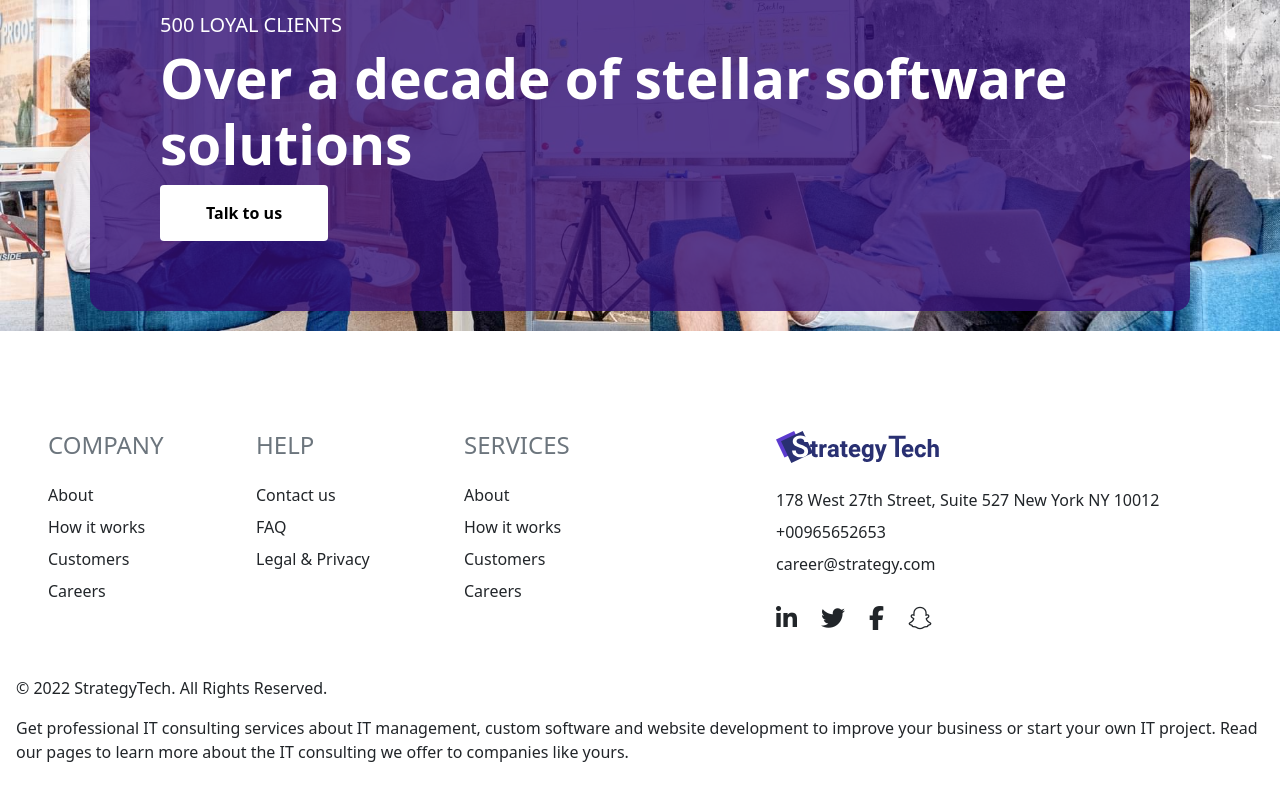
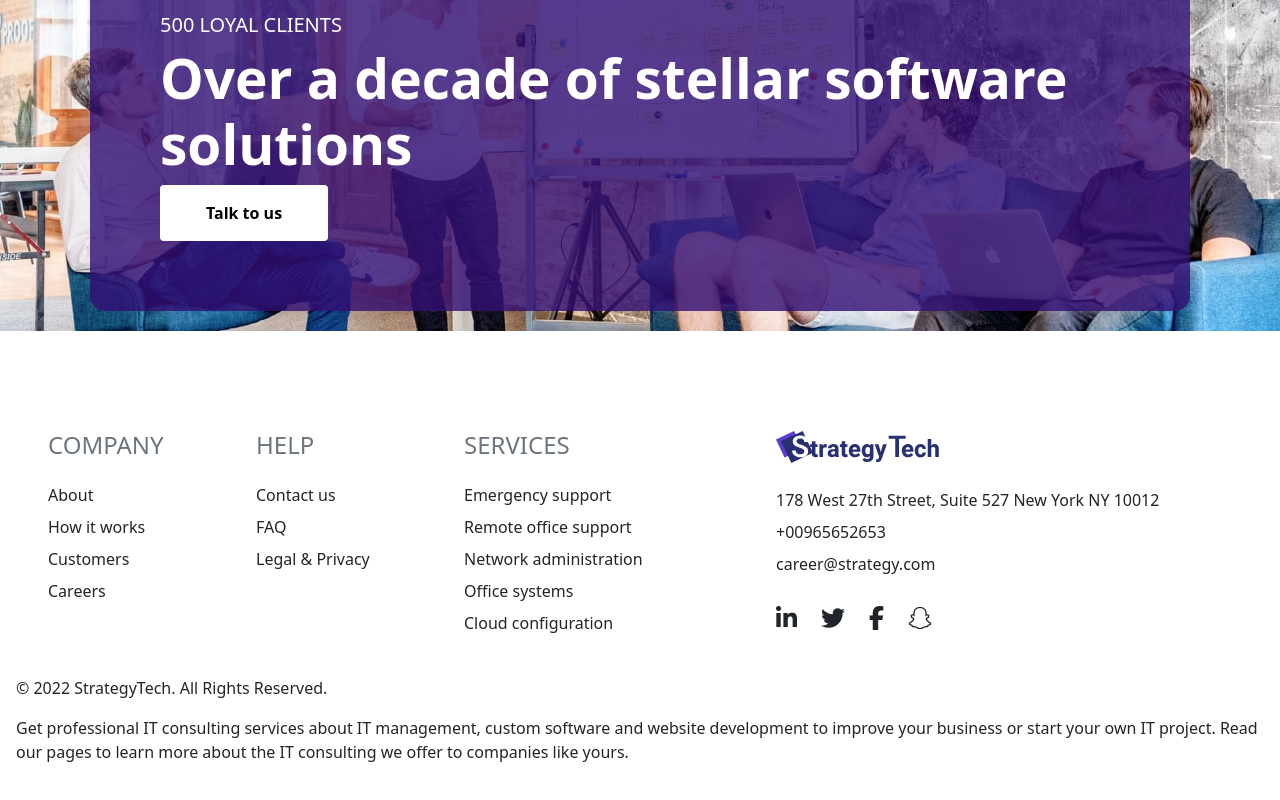
Before and after one commit to tanvir1017/StrategyTech, a React (Create React App) app: page / in a window 1280 px wide. Shown: the part 3572-4372 px from the top of the page. Built offline with nearby package versions, Linux system fonts and the light colour scheme.

Commit message:
some changes footer

```diff
--- a/src/Components/Footer/Footer.js
+++ b/src/Components/Footer/Footer.js
@@ -29,10 +29,11 @@ const Footer = () => {
                 <ul>
                     <h4 className='mb-4 text-muted' >SERVICES</h4>
 
-                    <li className='mb-2 fs-6 '>About</li>
-                    <li className='mb-2 fs-6 '>How it works</li>
-                    <li className='mb-2 fs-6 '>Customers</li>
-                    <li className='mb-2 fs-6 '>Careers</li>
+                    <li className='mb-2 fs-6 '>Emergency support</li>
+                    <li className='mb-2 fs-6 '>Remote office support</li>
+                    <li className='mb-2 fs-6 '>Network administration</li>
+                    <li className='mb-2 fs-6 '>Office systems</li>
+                    <li className='mb-2 fs-6 '>Cloud configuration</li>
                 </ul>
             </Col>
             <Col md={5} sm={12} lg={5}>
```
